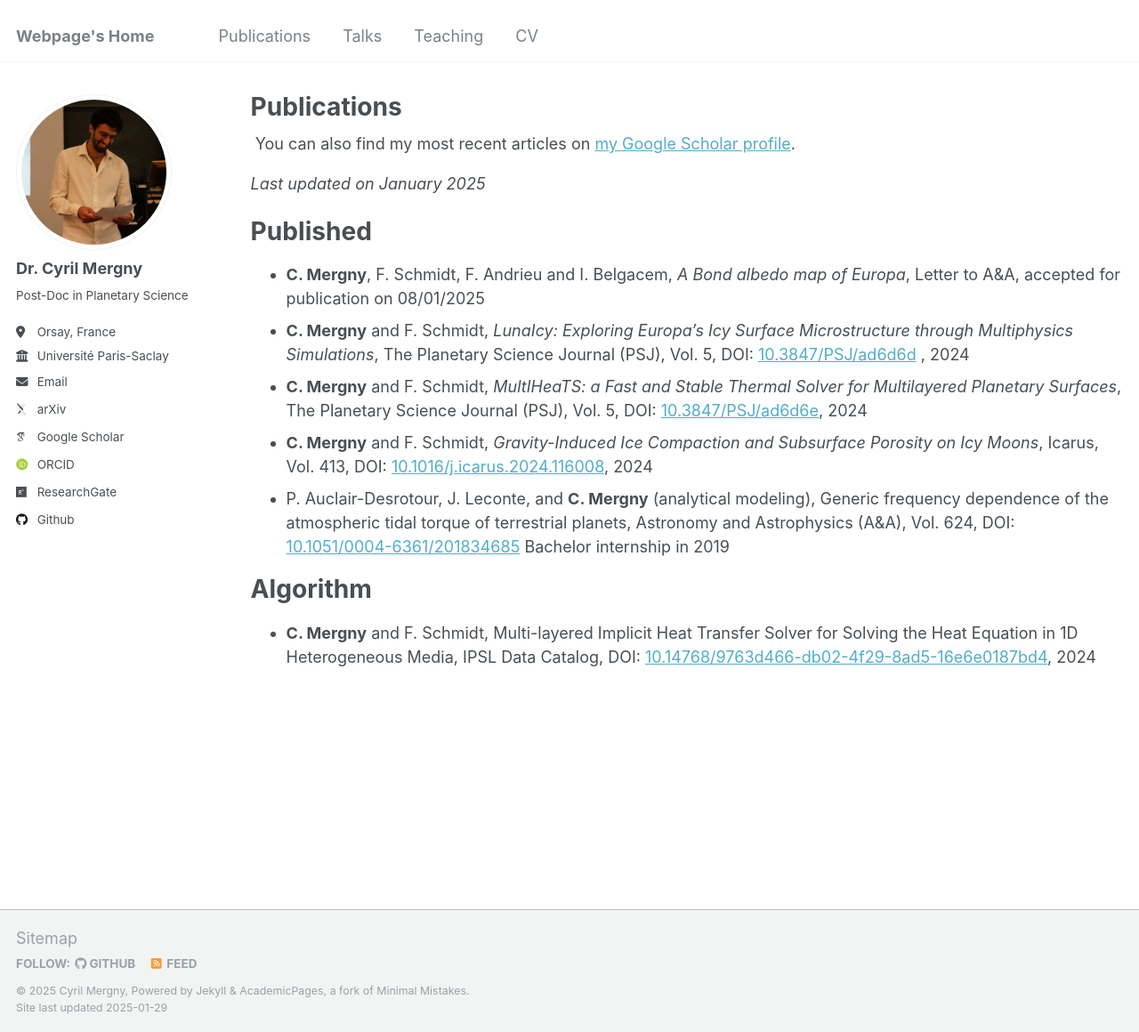
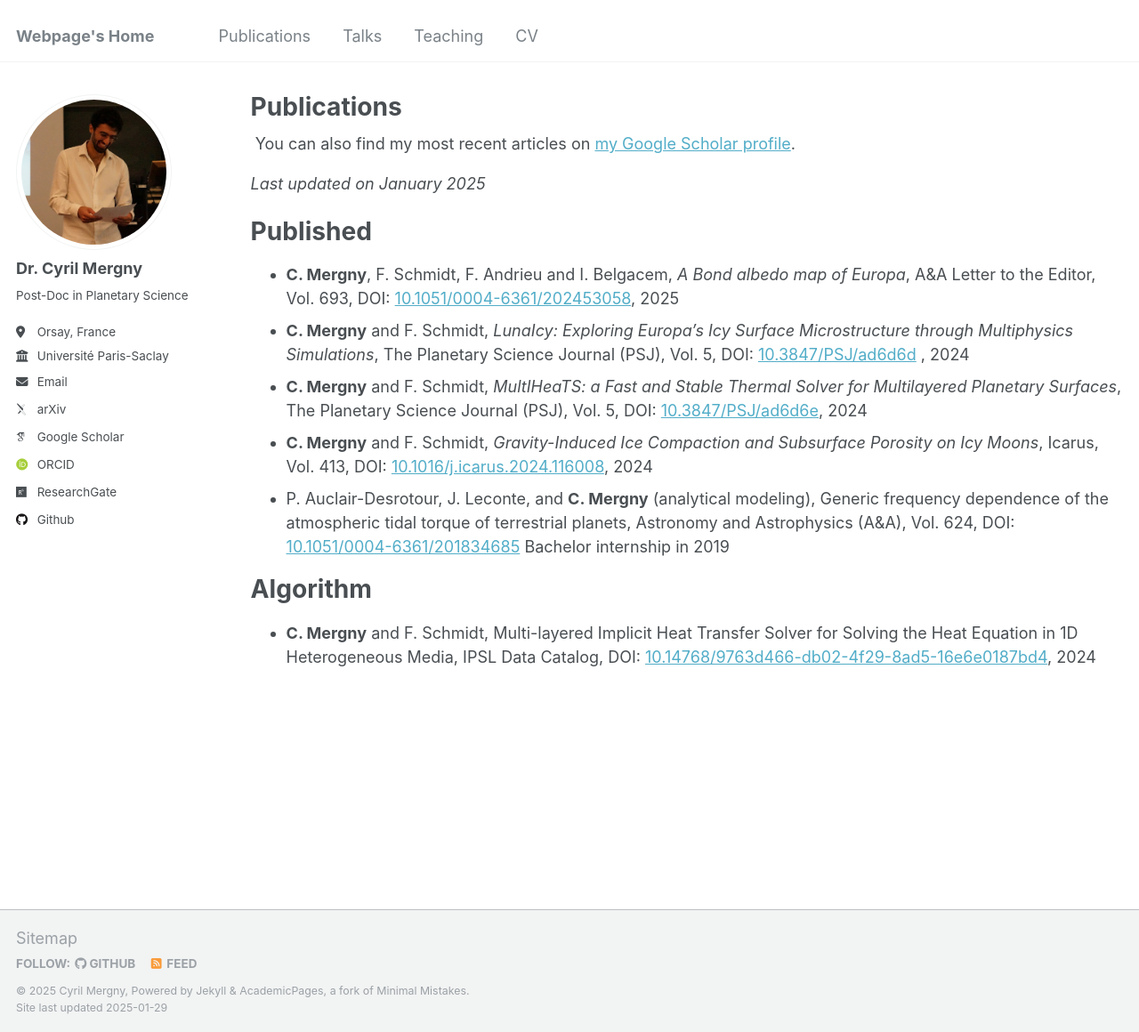
Before and after one commit to cmergny/cmergny.github.io, a Jekyll site: the page built from _pages/publications.md, in a window 1280 px wide and 1160 px high. Shown: the whole window at 89% size. Built offline with Jekyll 4.4.1, drawn with Linux system fonts in a browser that asks for light colours; some web fonts are replaced.

Commit message:
Update publications.md

```diff
--- a/_pages/publications.md
+++ b/_pages/publications.md
@@ -15,7 +15,7 @@ author_profile: true
 
 Published
 =======
-* **C. Mergny**, F. Schmidt, F. Andrieu and I. Belgacem, *A Bond albedo map of Europa*, Letter to A&A, accepted for publication on 08/01/2025
+* **C. Mergny**, F. Schmidt, F. Andrieu and I. Belgacem, *A Bond albedo map of Europa*, A&A Letter to the Editor, Vol. 693, DOI: [10.1051/0004-6361/202453058](https://doi.org/10.1051/0004-6361/202453058), 2025
 * **C. Mergny** and F. Schmidt, *LunaIcy: Exploring Europa's Icy Surface Microstructure through Multiphysics Simulations*, The Planetary Science Journal (PSJ), Vol. 5, DOI: [10.3847/PSJ/ad6d6d](https://iopscience.iop.org/article/10.3847/PSJ/ad6d6d) ,  2024
 * **C. Mergny** and F. Schmidt, *MultIHeaTS: a Fast and Stable Thermal Solver for Multilayered Planetary Surfaces*, The Planetary Science Journal (PSJ), Vol. 5,  DOI: [10.3847/PSJ/ad6d6e](https://iopscience.iop.org/article/10.3847/PSJ/ad6d6e), 2024
 * **C. Mergny** and F. Schmidt, *Gravity-Induced Ice Compaction and Subsurface Porosity on Icy Moons*, Icarus, Vol. 413,  DOI: [10.1016/j.icarus.2024.116008](https://doi.org/10.1016/j.icarus.2024.116008), 2024
```
